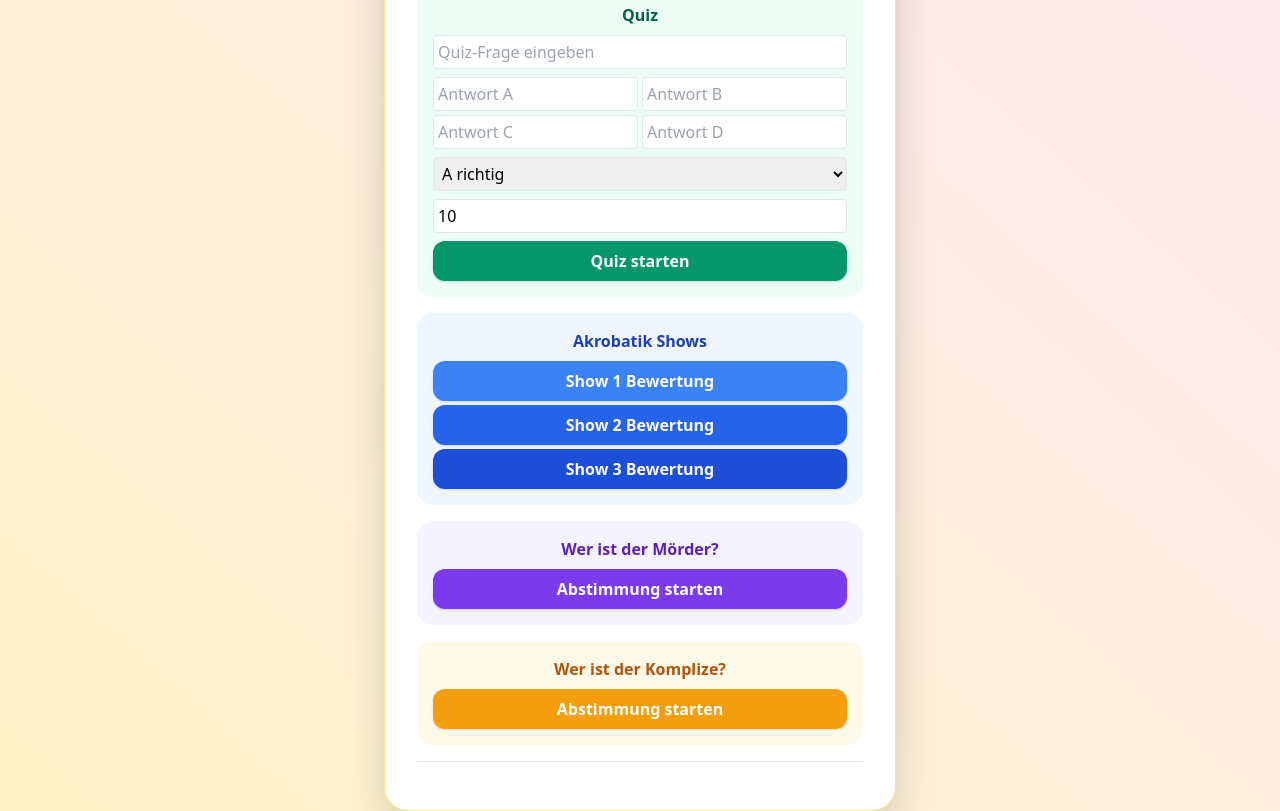
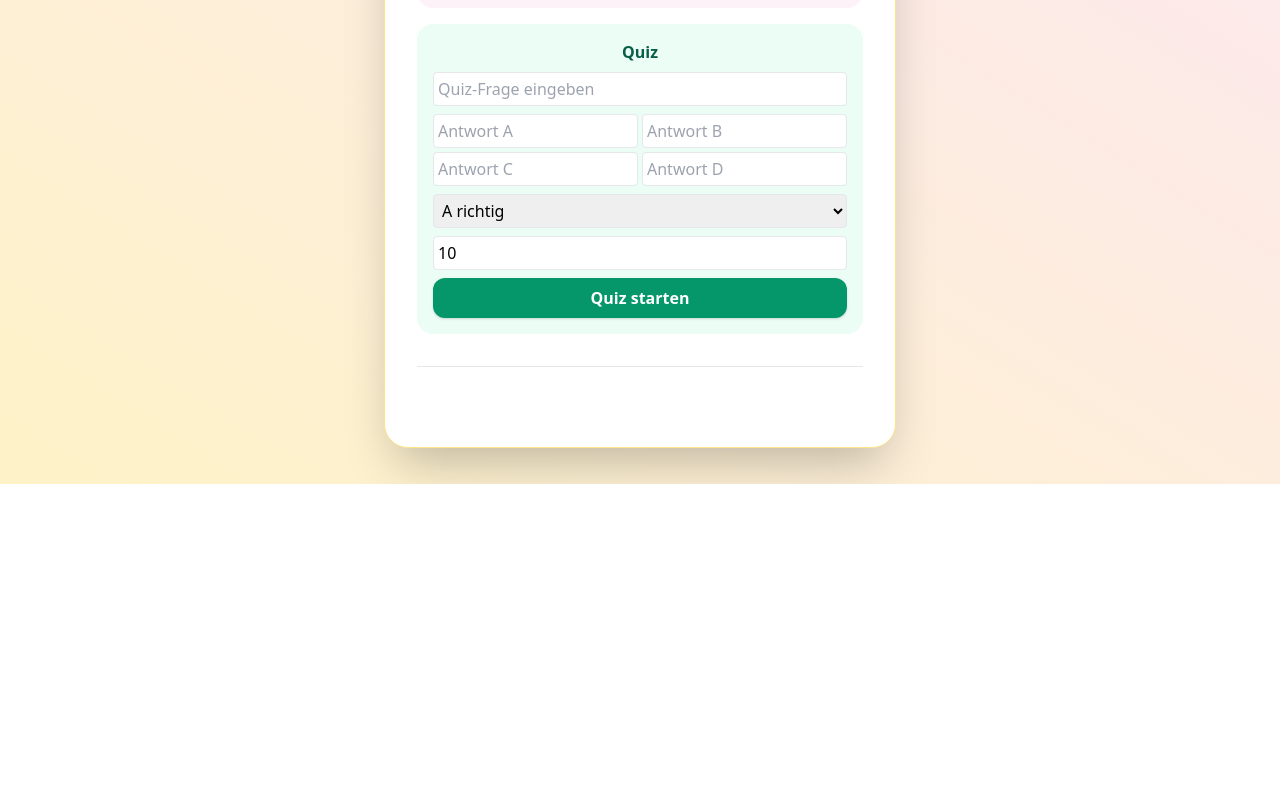
Before and after one commit to D1oniy/Zirkus-Quiz, a website: page public/admin.html in a window 1280 px wide. Shown: the part 316-1127 px from the top of the page. After the commit the page ends 800 px from the top, so only its background shows below. Drawn offline with nearby package versions, Linux system fonts and the light colour scheme; no server answers.

Commit message:
Update admin.html

```diff
--- a/public/admin.html
+++ b/public/admin.html
@@ -42,34 +42,6 @@
                 <button onclick="window.starteQuiz()" class="bg-green-600 text-white font-bold px-4 py-2 rounded-xl w-full shadow hover:bg-green-700 transition">
                     Quiz starten
                 </button>
-            </div>
-            <!-- Akrobatik Shows -->
-            <div class="bg-blue-50 rounded-2xl p-4">
-                <div class="font-semibold mb-2 text-blue-800">Akrobatik Shows</div>
-                <button onclick="window.starteAkro('akro1')" class="bg-blue-500 text-white font-bold px-4 py-2 rounded-xl w-full shadow hover:bg-blue-600 transition mb-1">
-                    Show 1 Bewertung
-                </button>
-                <button onclick="window.starteAkro('akro2')" class="bg-blue-600 text-white font-bold px-4 py-2 rounded-xl w-full shadow hover:bg-blue-700 transition mb-1">
-                    Show 2 Bewertung
-                </button>
-                <button onclick="window.starteAkro('akro3')" class="bg-blue-700 text-white font-bold px-4 py-2 rounded-xl w-full shadow hover:bg-blue-800 transition">
-                    Show 3 Bewertung
-                </button>
-            </div>
-            <!-- Wer ist der Mörder? -->
-            <div class="bg-purple-50 rounded-2xl p-4">
-                <div class="font-semibold mb-2 text-purple-800">Wer ist der Mörder?</div>
-                <button onclick="window.starteVote('murder','Moerder-Abstimmung')" class="bg-purple-600 text-white font-bold px-4 py-2 rounded-xl w-full shadow hover:bg-purple-700 transition">
-                    Abstimmung starten
-                </button>
-            </div>
-            <!-- Wer ist der Komplize? -->
-            <div class="bg-yellow-50 rounded-2xl p-4">
-                <div class="font-semibold mb-2 text-yellow-700">Wer ist der Komplize?</div>
-                <button onclick="window.starteVote('komplize','Komplizen-Abstimmung')" class="bg-yellow-500 text-white font-bold px-4 py-2 rounded-xl w-full shadow hover:bg-yellow-600 transition">
-                    Abstimmung starten
-                </button>
-            </div>
         </div>
         <hr class="my-4">
         <div id="admin-content" class="text-left"></div>
```
